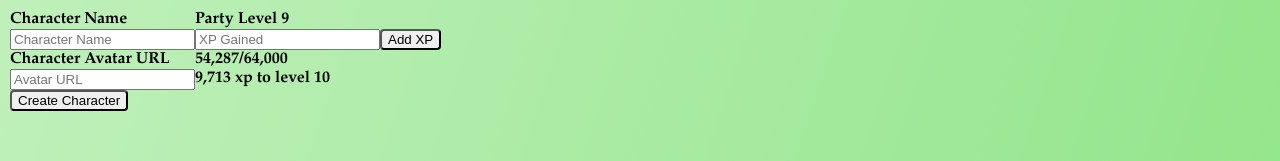
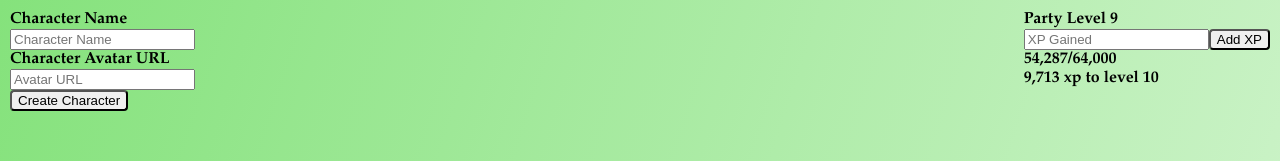
Before and after one commit to kanto2113/tracker, a React (Create React App) app: page / in a window 1280 px wide. Shown: the top 161 px of the page. Built offline with nearby package versions, Linux system fonts and the light colour scheme.

Commit message:
moved xp tracker to top right

```diff
--- a/src/App.css
+++ b/src/App.css
@@ -1,6 +1,6 @@
 .app-container {
   box-sizing: border-box;
-  background: linear-gradient(108.41deg, rgba(255, 255, 255, 0.48) 0%, rgba(163, 20, 20, 0) 100%), #85E27C;  background-size: auto;
+  background: linear-gradient(108.41deg, #85E27C 0%, rgba(255, 255, 255, 0.74) 100%), #85E27C;
   height: 1500px;
   font-family:  Didot, Didot LT STD, Hoefler Text, Garamond, Times New Roman, serif;
 }
@@ -16,6 +16,7 @@
 
 .app-header {
   display: flex;
+  justify-content: space-between;
   position: relative;
   top: 10px;
   left: 10px;
--- a/src/App.js
+++ b/src/App.js
@@ -49,7 +49,8 @@ const App = () => {
             <div>
               <NewCharacterContainer characterList={characterList} setCharacterList={setCharacterList}/>
             </div>
-            <div>
+            <div
+              style={{margin:"0 20px"}}>
               <XPTracker />
             </div>
           </div>
--- a/src/components/CharacterCardContainer.js
+++ b/src/components/CharacterCardContainer.js
@@ -73,6 +73,7 @@ const CharacterCardContainer = (props) => {
                     I
                 </div>
             </div>
+
             {/* <div className="character-card-bottom-row" >
                 <div className="initiative-value">
                     {props.character.initiative}
```
Also changed, not shown: src/components/XPTracker.js (line endings or trailing spaces).
